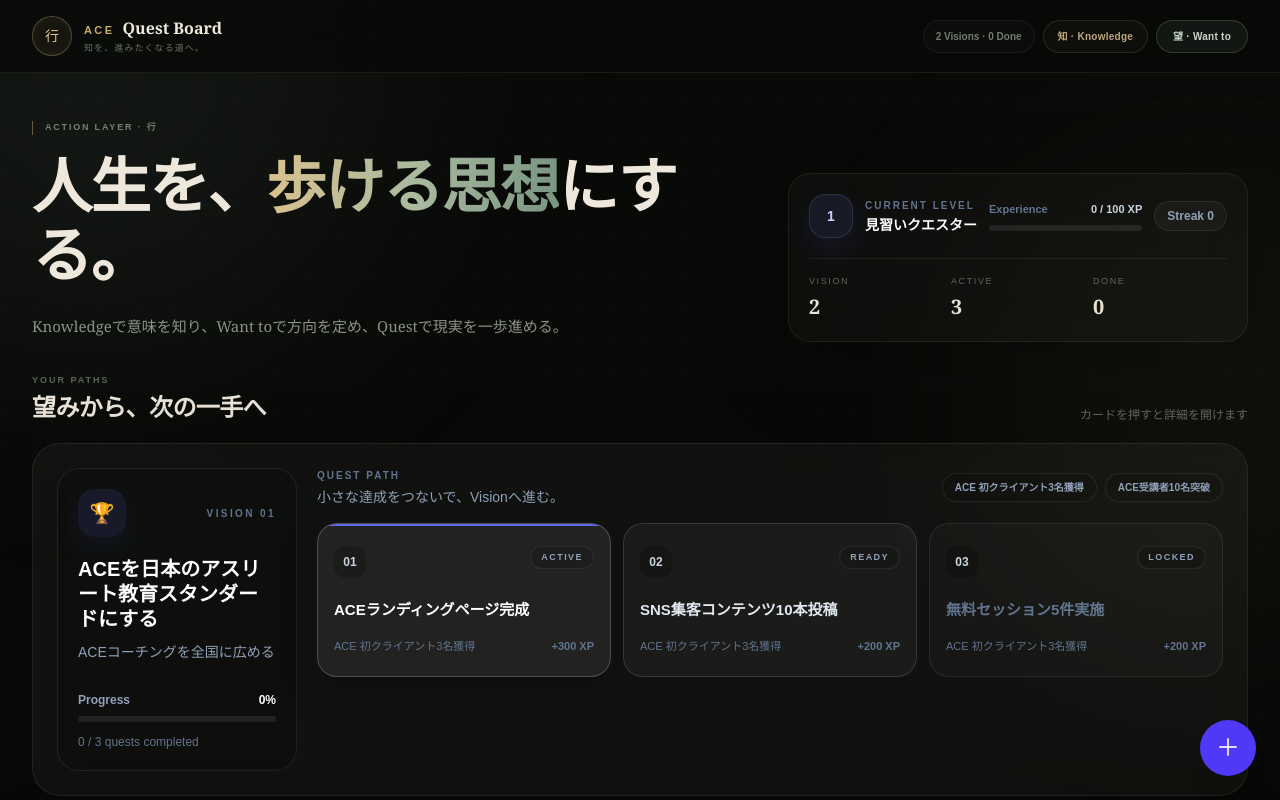
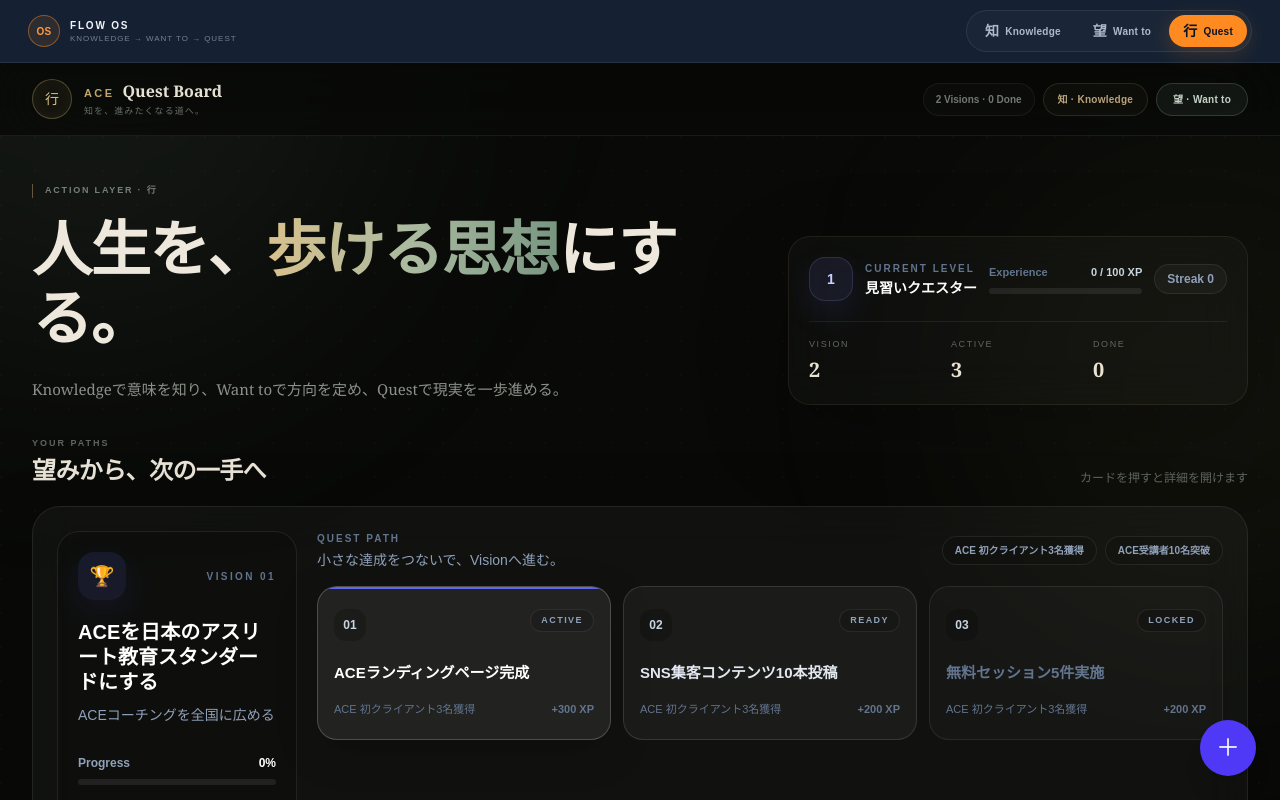
Before and after one commit to takraw369/ace-quest-board, a Next.js app: page / in a window 1280 px wide. Shown: the top 800 px of the page. Built offline with nearby package versions, Linux system fonts and the light colour scheme.

Commit message:
Mount unified header above all layers

```diff
--- a/src/app/layout.tsx
+++ b/src/app/layout.tsx
@@ -14,7 +14,7 @@ const geistMono = Geist_Mono({
 });
 
 export const metadata: Metadata = {
-  title: "ACE Quest Board",
+  title: "FLOW OS",
   description: "Knowledge → Want to → Quest",
 };
 
@@ -29,8 +29,8 @@ export default function RootLayout({
       className={`${geistSans.variable} ${geistMono.variable} h-full antialiased`}
     >
       <body className="min-h-full flex flex-col">
+        <LayerSwitcher />
         {children}
-        <LayerSwitcher />
       </body>
     </html>
   );
```
